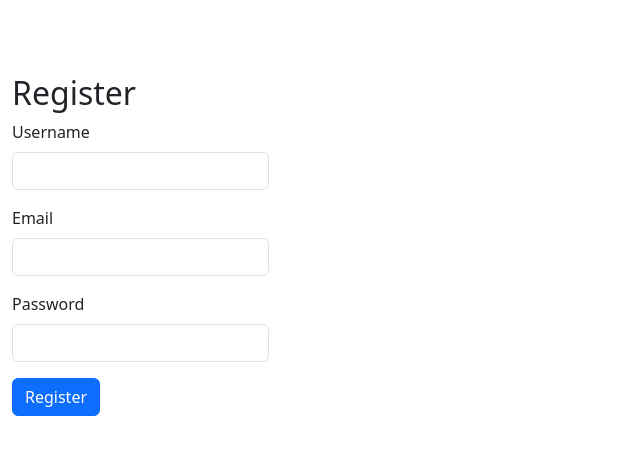
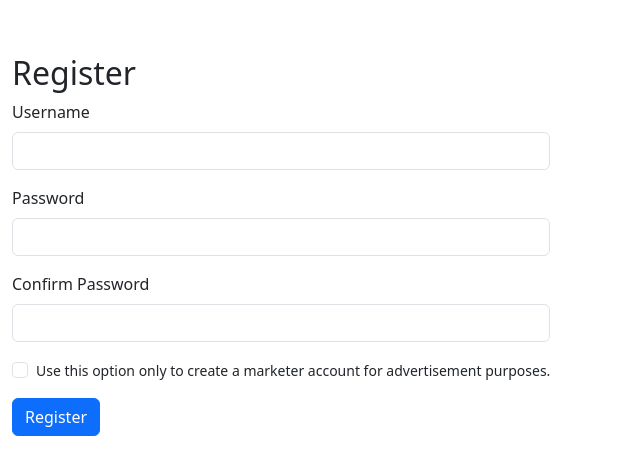
Before and after one commit to nkemdilimjulie/Product-Review-code, a React (Vite) app: page /register in a window 1280 px wide. Shown: the part 155-630 px from the top of the page, without its empty margins (0-640 px from the left). Built offline with nearby package versions, Linux system fonts and the light colour scheme.

Commit message:
from frontend registered users are stored in database

```diff
--- a/src/components/Register.jsx
+++ b/src/components/Register.jsx
@@ -3,23 +3,31 @@ import axios from "axios";
 import { useNavigate } from "react-router-dom";
 
 const Register = () => {
-  const [email, setEmail] = useState("");
-  const [password, setPassword] = useState("");
   const [username, setUsername] = useState("");
-  const [error, setError] = useState("");
-  const [success, setSuccess] = useState("");
-  const navigate = useNavigate();
+  const [password1, setPassword1] = useState("");  // password1 state
+  const [password2, setPassword2] = useState("");  // password2 state
+  const [isMarketer, setIsMarketer] = useState(false);  // Marketer checkbox state
+  const [error, setError] = useState("");  // Error state
+  const [success, setSuccess] = useState("");  // Success state
+  const navigate = useNavigate();  // Used for navigation after registration
 
-  const handleSubmit = async (e) => {  // ✅ Removed TypeScript type annotation (React.FormEvent)
-    e.preventDefault();
-    setError(""); // Reset error messages
-    setSuccess(""); // Reset success message
+  const handleSubmit = async (e) => {
+    e.preventDefault();  // Prevents default form submission
+    setError("");  // Reset error messages
+    setSuccess("");  // Reset success message
+
+    // Check if passwords match before submitting
+    if (password1 !== password2) {
+      setError("Passwords do not match.");
+      return;
+    }
 
     try {
       const response = await axios.post("http://localhost:8080/api/users/registration/", {
         username,
-        email,
-        password,
+        password1,  // Send password1
+        password2,  // Send password2
+        is_marketer: isMarketer,  // Send marketer flag
       });
 
       console.log("Registration successful:", response.data);
@@ -28,8 +36,17 @@ const Register = () => {
       // Redirect to Login Page after 1.5 seconds
       setTimeout(() => navigate("/login"), 1500);
     } catch (err) {
-      console.error("Registration failed", err);
-      setError("Registration failed. Please try again.");
+      console.error("Registration failed", err.response?.data || err.message);
+
+      // Handle errors and set them to display
+      const errorMessage =
+        err.response?.data?.username?.[0] ||
+        err.response?.data?.password1?.[0] ||
+        err.response?.data?.password2?.[0] ||
+        err.response?.data?.non_field_errors?.[0] ||
+        "Registration failed. Please try again.";
+
+      setError(errorMessage);  // Display error message
     }
   };
 
@@ -43,16 +60,52 @@ const Register = () => {
       <form onSubmit={handleSubmit}>
         <div className="mb-3">
           <label htmlFor="username" className="form-label">Username</label>
-          <input type="text" className="form-control" id="username" value={username} onChange={(e) => setUsername(e.target.value)} required />
+          <input
+            type="text"
+            className="form-control"
+            id="username"
+            value={username}
+            onChange={(e) => setUsername(e.target.value)}
+            required
+          />
         </div>
         <div className="mb-3">
-          <label htmlFor="email" className="form-label">Email</label>
-          <input type="email" className="form-control" id="email" value={email} onChange={(e) => setEmail(e.target.value)} required />
+          <label htmlFor="password1" className="form-label">Password</label>
+          <input
+            type="password"
+            className="form-control"
+            id="password1"
+            value={password1}
+            onChange={(e) => setPassword1(e.target.value)}
+            required
+          />
         </div>
         <div className="mb-3">
-          <label htmlFor="password" className="form-label">Password</label>
-          <input type="password" className="form-control" id="password" value={password} onChange={(e) => setPassword(e.target.value)} required />
+          <label htmlFor="password2" className="form-label">Confirm Password</label>
+          <input
+            type="password"
+            className="form-control"
+            id="password2"
+            value={password2}
+            onChange={(e) => setPassword2(e.target.value)}
+            required
+          />
         </div>
+
+        {/* Checkbox for Marketer Account */}
+        <div className="mb-3 form-check">
+          <input
+            type="checkbox"
+            className="form-check-input"
+            id="marketerCheckbox"
+            checked={isMarketer}
+            onChange={(e) => setIsMarketer(e.target.checked)}
+          />
+          <label htmlFor="marketerCheckbox" className="form-check-label">
+            <small>Use this option only to create a marketer account for advertisement purposes.</small>
+          </label>
+        </div>
+
         <button type="submit" className="btn btn-primary">Register</button>
       </form>
     </div>
```
Also changed, not shown: 2 other files (tests, documents, lock files or other folders).
